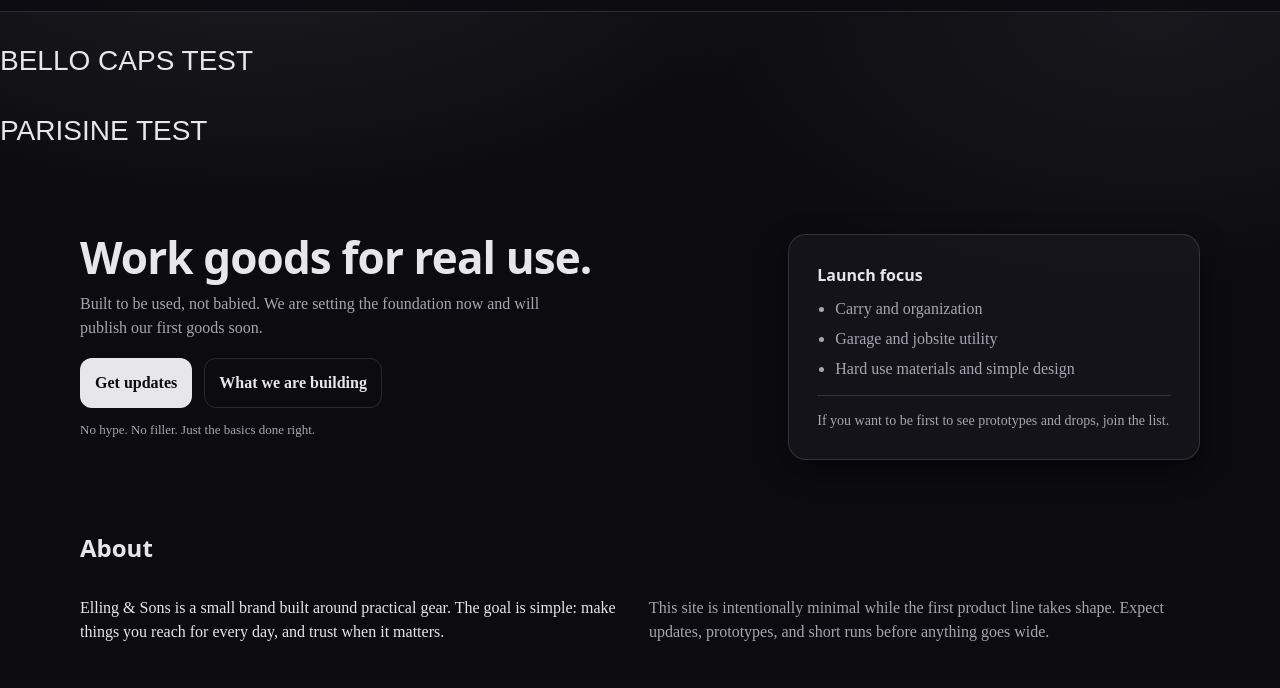
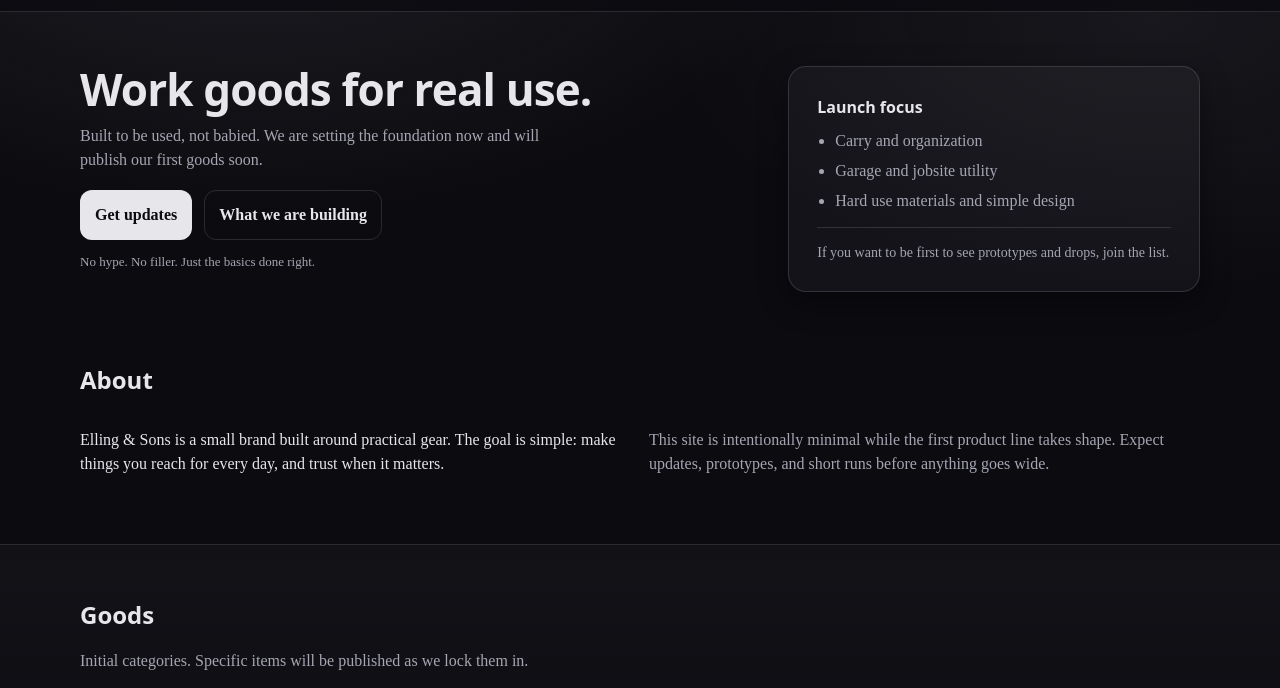
Before and after one commit to eruuuc/ellingandsons, a plain HTML site: page index.html in a window 1280 px wide. Shown: the part 65-753 px from the top of the page. Drawn offline with Linux system fonts and the light colour scheme; a web font is replaced by a local one.

Commit message:
Remove Bello Caps and Parisine test paragraphs
Removed test paragraphs for Bello Caps and Parisine.

```diff
--- a/index.html
+++ b/index.html
@@ -59,14 +59,6 @@
       <a href="#contact">Contact</a>
     </div>
   </header>
-
-<p style="font-family: 'bello-caps', sans-serif; font-size: 28px;">
-  BELLO CAPS TEST
-</p>
-<p style="font-family: 'parisine-std', sans-serif; font-size: 28px;">
-  PARISINE TEST
-</p>
-
 
   <main id="main">
     <section class="hero">
```
